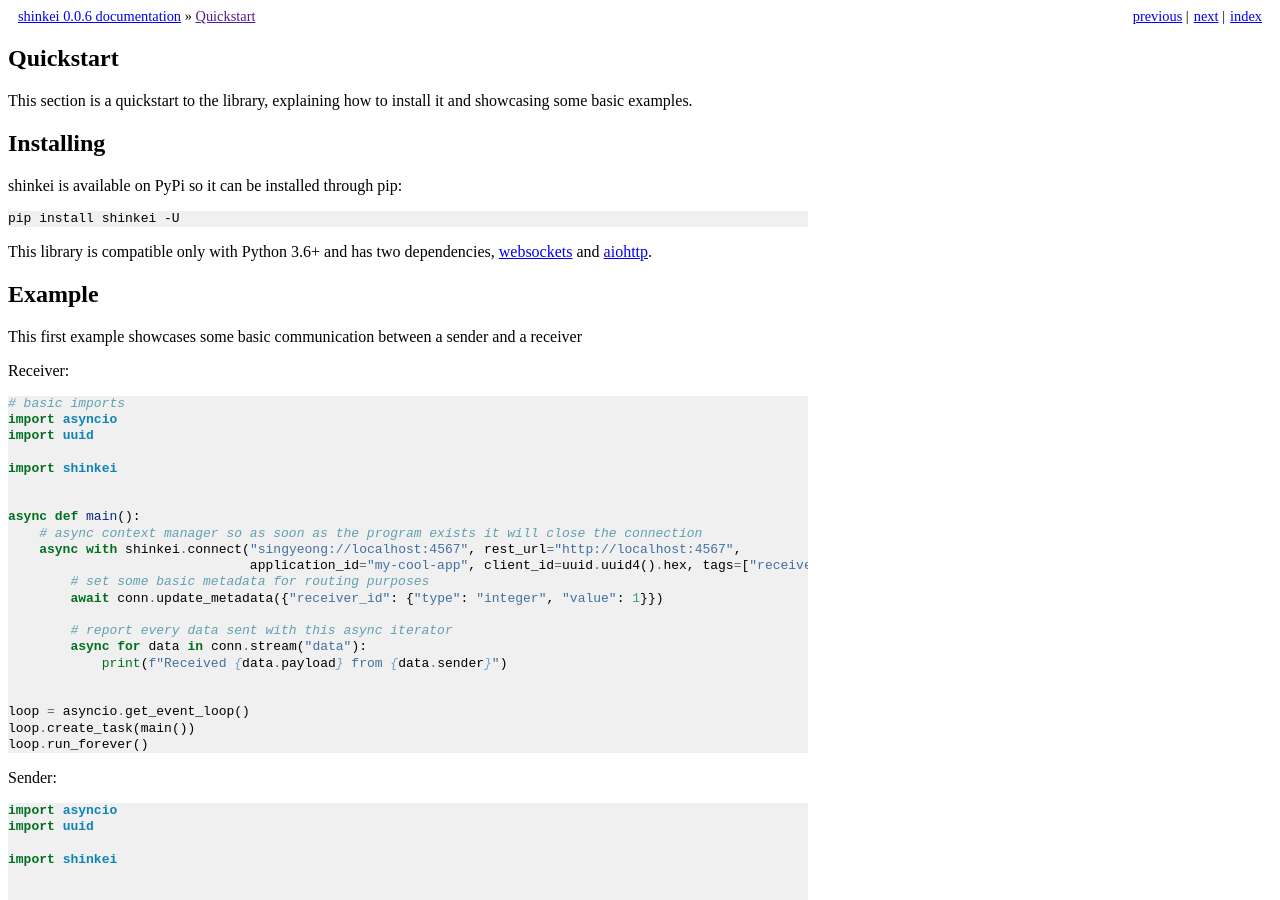
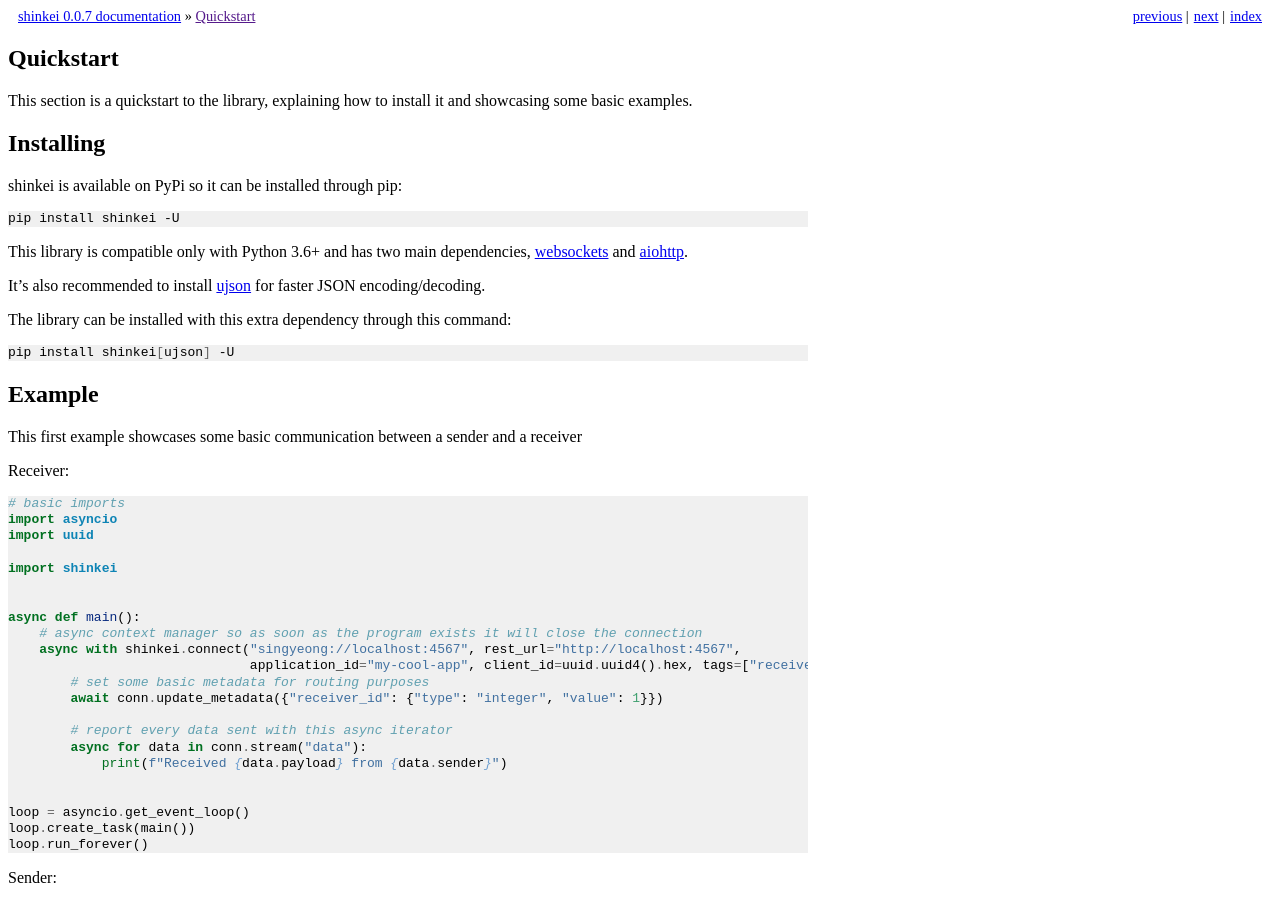
Before and after one commit to PendragonLore/shinkei, a Sphinx documentation site: the page built from docs/quickstart.rst, in a window 1280 px wide and 900 px high. Built offline with Sphinx 7.4.7, drawn with Linux system fonts in a browser that asks for light colours; the version number is read from the project's files by our own code.

Commit message:
monkeypatch ujson when possible.

```diff
--- a/docs/quickstart.rst
+++ b/docs/quickstart.rst
@@ -12,8 +12,16 @@
 
     pip install shinkei -U
 
-This library is compatible only with Python 3.6+ and has two dependencies, `websockets <https://github.com/aaugustin/websockets>`_
+This library is compatible only with Python 3.6+ and has two main dependencies, `websockets <https://github.com/aaugustin/websockets>`_
 and `aiohttp <https://github.com/aio-libs/aiohttp>`_.
+
+It's also recommended to install `ujson <https://github.com/esnme/ultrajson>`_ for faster JSON encoding/decoding.
+
+The library can be installed with this extra dependency through this command:
+
+.. code-block:: bash
+
+    pip install shinkei[ujson] -U
 
 
 Example
--- a/setup.py
+++ b/setup.py
@@ -40,6 +40,9 @@
     "docs": [
         "sphinx",
         "sphinxcontrib_trio"
+    ],
+    "ujson": [
+        "ujson"
     ]
 }
 setup(
--- a/shinkei/__init__.py
+++ b/shinkei/__init__.py
@@ -4,7 +4,7 @@
 __author__ = "Lorenzo"
 __license__ = "MIT"
 __copyright__ = "Copyright 2019 Lorenzo"
-__version__ = "0.0.6"
+__version__ = "0.0.7"
 
 import logging
 
```
Also changed, not shown: README.md (+11 -0 lines), 3 other files.
